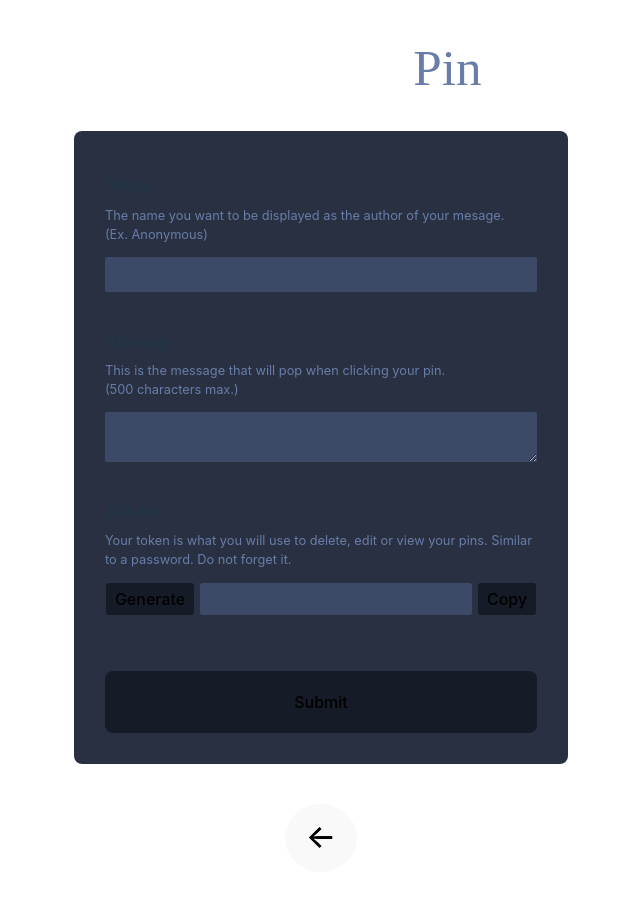
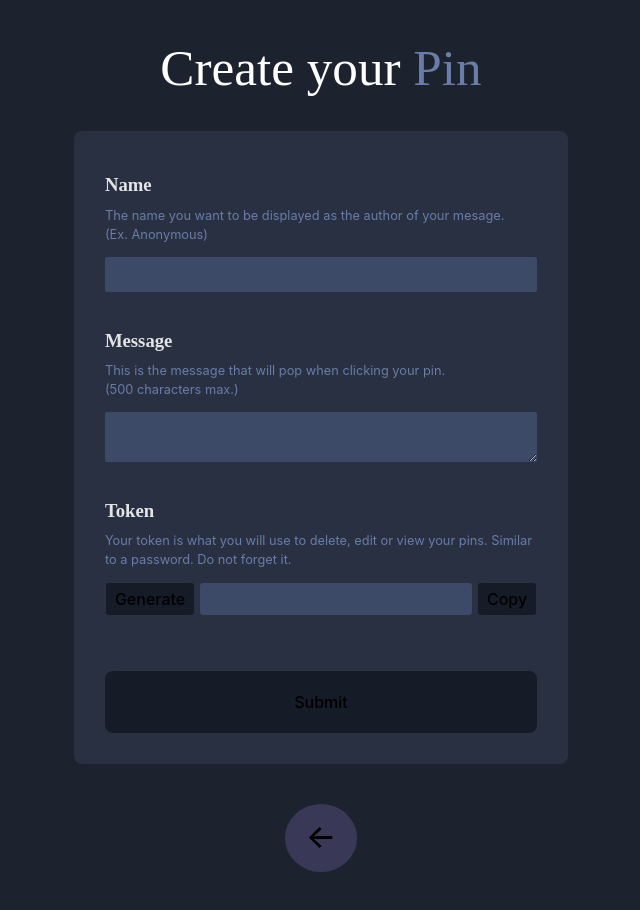
Before and after one commit to Toni-Cortes/signed-world, a React (Vite) app: page /create in a window 1280 px wide. Shown: the whole page, without its empty margins (319-959 px from the left). Built offline with nearby package versions, Linux system fonts and the light colour scheme; no server answers; a web font is replaced by a local one.

Commit message:
safety measures in case of null location

```diff
--- a/src/CreatePin.jsx
+++ b/src/CreatePin.jsx
@@ -42,6 +42,7 @@
     function handleSubmit(e) {
         e.preventDefault()
 
+        if (navigator.geolocation){
 
         if ((name!='')&&(message!='')&&(token!='')) {
             let newPin = {
@@ -63,7 +64,11 @@
             alert('Information incomplete')
         }
 
+    }else {
+        alert("Please allow location on browser settings");
+        navigate('/')
     }
+}
 
     return (
         <div>
--- a/src/index.css
+++ b/src/index.css
@@ -54,16 +54,3 @@
 button:focus-visible {
   outline: 4px auto -webkit-focus-ring-color;
 }
-
-@media (prefers-color-scheme: light) {
-  :root {
-    color: #213547;
-    background-color: #ffffff;
-  }
-  a:hover {
-    color: #747bff;
-  }
-  button {
-    background-color: #f9f9f9;
-  }
-}
```
